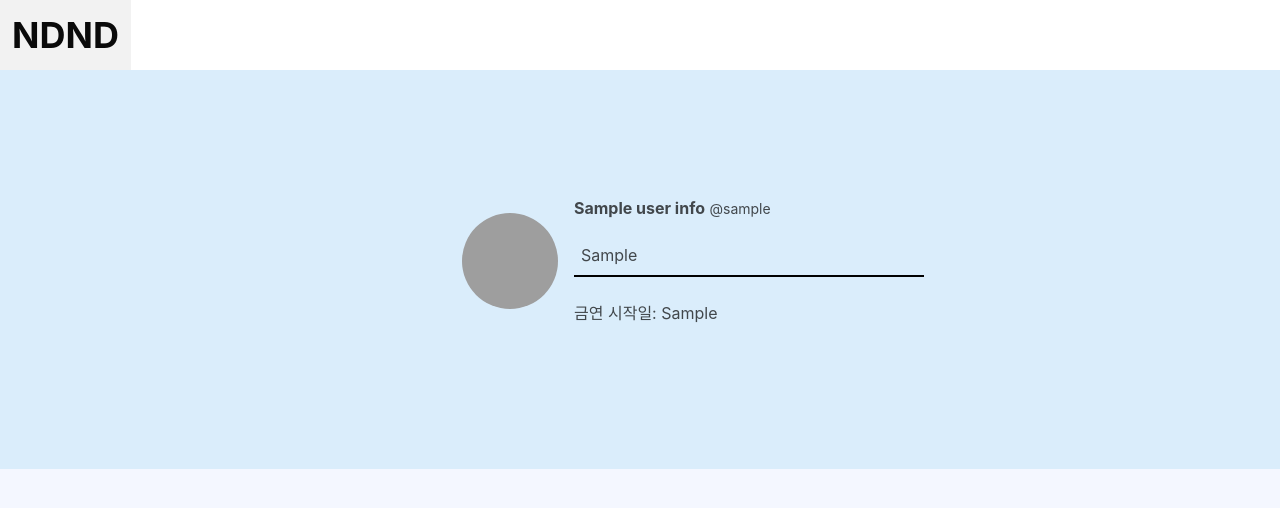
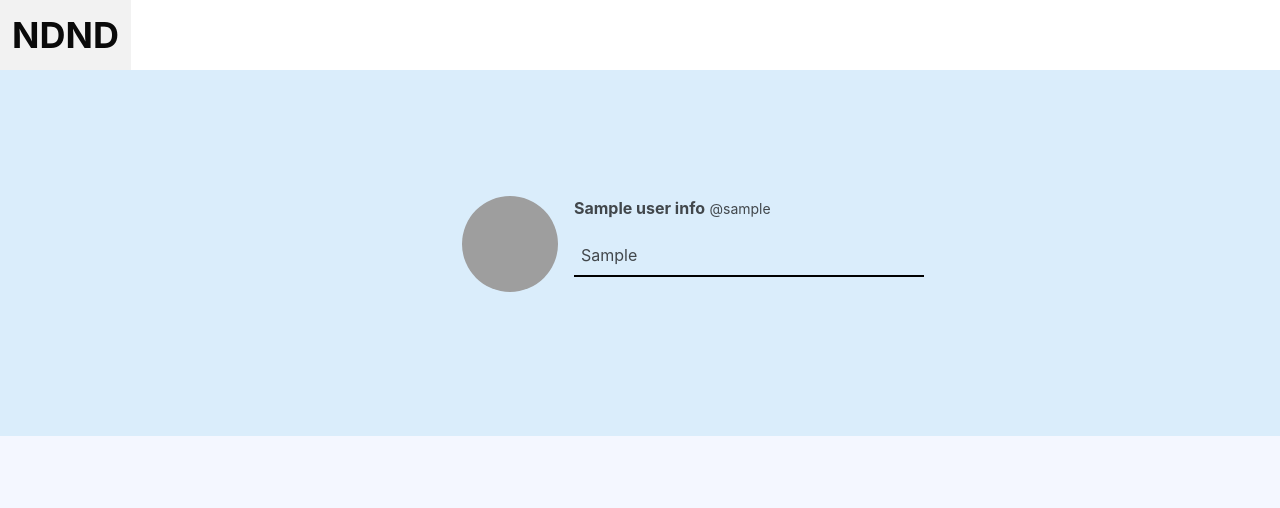
Before and after one commit to Sunghoman/nodamnodam, a Flask app: template templates/user.html in a window 1280 px wide. Shown: the top 508 px of the page. Run offline with Flask 2, Linux system fonts and the light colour scheme; the template is opened without the code that fills it: most values are stand-ins (such as "Sample title", 1, 10 or a date in 2020); some libraries are stand-ins or nearby versions; grey boxes are pictures that could not be loaded.

Commit message:
user Page layout admit

```diff
--- a/static/style.css
+++ b/static/style.css
@@ -271,4 +271,5 @@
 
 #noSmoke {
   font-size: 24px;
+  margin-top: -20px;
 }
--- a/templates/user.html
+++ b/templates/user.html
@@ -33,7 +33,12 @@
             let btMs = endDay.getTime() - startDay.getTime();
             let btDay = btMs / (1000*60*60*24) // 금연 일수
 
+            let myDate = String(startdateYear) + "-" + String(startdateMonth) + "-" + startDay.getDate();
+            console.log(myDate)
+
+            document.getElementById("startDay").innerHTML = "금연 시작일: " + myDate
             document.getElementById("noSmoke").innerHTML = "금연 " + btDay + "일 차"
+
 
             get_posts('{{ user_info.username }}');
             calendarInit();
@@ -128,8 +133,8 @@
                                 <br>
                                 <div class="my-comment">{{ user_info.profile_info }}</div>
                                 <hr>
-                                금연 시작일: {{ user_info.register_day }}
                                 <div id="noSmoke"></div>
+                                <p id="startDay"></p>
                             </p>
                         </div>
                     </div>
```
Also changed, not shown: static/profile_pics/sunghoman.jpg (added).
